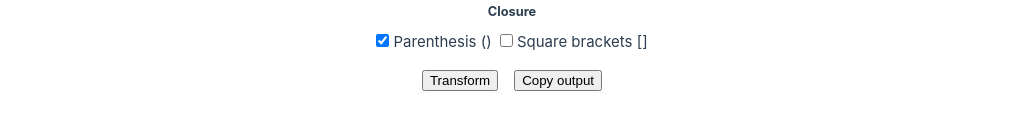
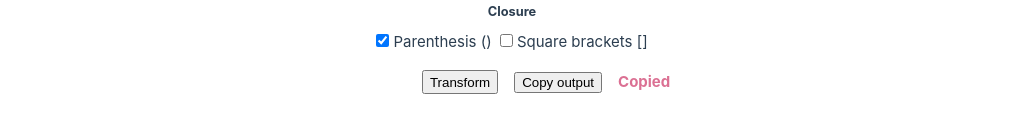
Before and after one commit to jsgaonac/wherify, a Vue app: page / in a window 1280 px wide. Both pictures are taken after a click on the button "Copy output". Shown: the part 619-752 px from the top of the page, without its empty margins (128-1151 px from the left). Built offline with nearby package versions, Linux system fonts and the light colour scheme.

Commit message:
Add clipboard copy

```diff
--- a/package.json
+++ b/package.json
@@ -13,6 +13,7 @@
     "format": "prettier --write src/"
   },
   "dependencies": {
+    "@vueuse/core": "^13.3.0",
     "vue": "^3.5.13"
   },
   "devDependencies": {
--- a/src/App.vue
+++ b/src/App.vue
@@ -1,6 +1,10 @@
 <script setup lang="ts">
 
 import {computed, ref} from 'vue';
+import {useClipboard} from '@vueuse/core';
+
+const {copy} = useClipboard();
+const showCopied = ref(false);
 
 const inputDataValue = ref('');
 const outputDataValue = ref('');
@@ -80,6 +84,18 @@ function doTransform() {
   outputDataValue.value = isParenthesisClosureChecked.value ? `(\n${transformedWords}\n)` : `[\n${transformedWords}\n]`;
 }
 
+function doCopy(data: string) {
+  copy(data);
+
+  if (showCopied.value) return;
+
+  showCopied.value = true;
+
+  setTimeout(() => {
+    showCopied.value = false;
+  }, 5000);
+}
+
 </script>
 
 <template>
@@ -133,7 +149,10 @@ function doTransform() {
 
     <section class="actions">
       <button @click="doTransform">Transform</button>
-      <button>Copy output</button>
+      <div class="copied-wrapper">
+        <button @click="doCopy(outputDataValue)">Copy output</button>
+        <span :class="{ show: showCopied, copied: true }">Copied</span>
+      </div>
     </section>
   </main>
 </template>
@@ -185,7 +204,25 @@ section.actions {
   margin-top: 1rem;
 }
 
-.actions > button:not(:first-child) {
+.actions > *:not(:first-child) {
   margin-left: 1rem;
 }
+
+.copied-wrapper {
+  position: relative;
+}
+
+.copied {
+  color: palevioletred;
+  font-weight: bold;
+  margin-left: 1rem;
+  opacity: 0;
+  pointer-events: none;
+  position: absolute;
+  transition: opacity 0.5s;
+}
+
+.copied.show {
+  opacity: 1;
+}
 </style>
```
Also changed, not shown: 2 other files (tests, documents, lock files or other folders).
